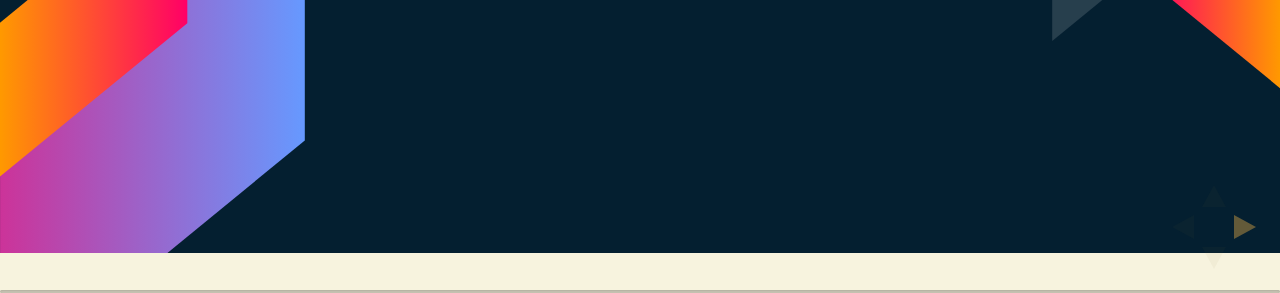
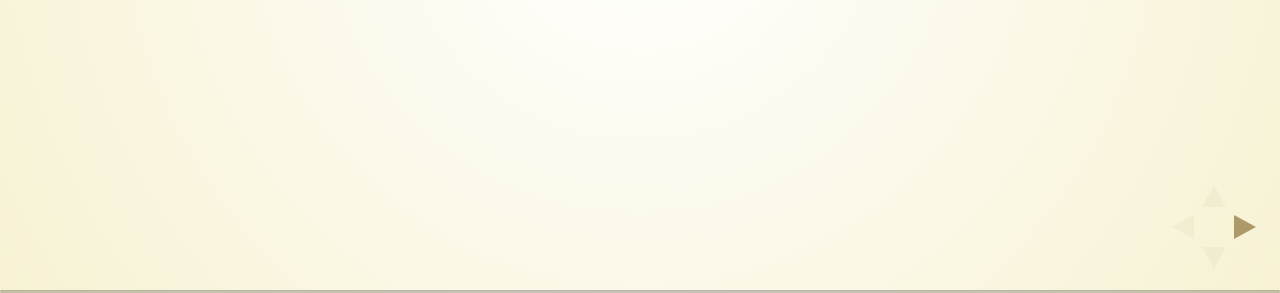
Before and after one commit to diego91964/bf4, a website: page speakers-weekend/cap2.html in a window 1280 px wide. Shown: the part 507-800 px from the top of the page. Drawn offline with Linux system fonts and the light colour scheme.

Commit message:
Adicionando novo layout

```diff
--- a/speakers-weekend/cap2.html
+++ b/speakers-weekend/cap2.html
@@ -11,8 +11,8 @@
 
         <link rel="stylesheet" href="bower_components/bootstrap/dist/css/bootstrap.min.css">
         <link rel="stylesheet" href="css/reveal.css">
-        <link rel="stylesheet" href="css/theme/customsw.css" id="theme">
-        <!-- <link rel="stylesheet" href="css/theme/beige.css" id="theme"> -->
+        <!-- <link rel="stylesheet" href="css/theme/customsw.css" id="theme"> -->
+        <link rel="stylesheet" href="css/theme/beige.css" id="theme">
         <!-- Code syntax highlighting -->
         <!-- Code syntax highlighting -->
         <link rel="stylesheet" href="lib/css/zenburn.css">
```
